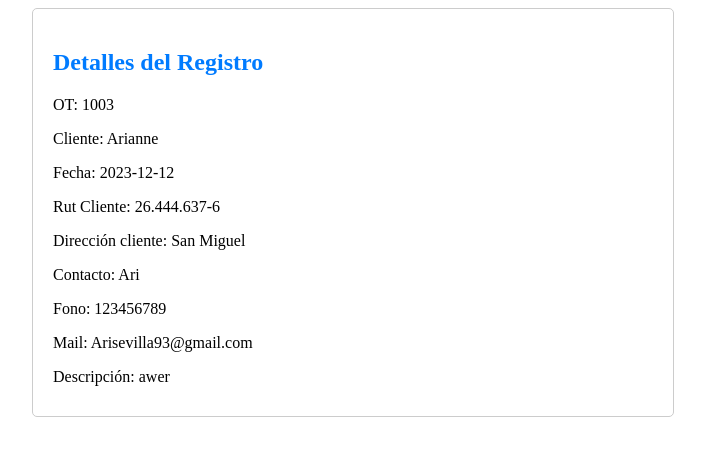
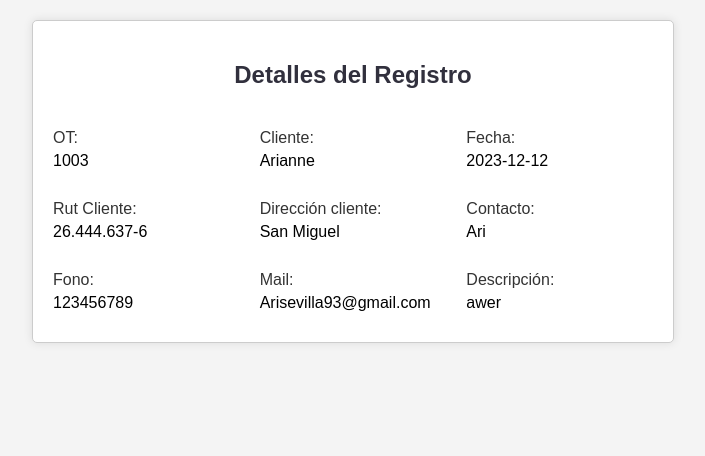
Before and after one commit to Arisevilla/PythonDjangoRegistrosUsuarios, a Django app: page /detalles_registro/1003/ in a window 1280 px wide. Shown: the top 456 px of the page, without its empty margins (287-992 px from the left). Run offline with Django 4.2, Linux system fonts and the light colour scheme; data comes from the database, SQL or seed files in the repository.

Commit message:
estilos model listos

```diff
--- a/login/templates/detalle2.html
+++ b/login/templates/detalle2.html
@@ -6,38 +6,96 @@
     <title>Document</title>
 
     <style type="text/css">
+        body {
+            font-family: 'Arial', sans-serif;
+            background-color: #f4f4f4;
+            margin: 0;
+            padding: 0;
+        }
+
         .detalle-registro {
             max-width: 600px;
-    margin: 0 auto;
+            margin: 20px auto;
             padding: 20px;
             border: 1px solid #ccc;
             border-radius: 5px;
             background-color: #fff;
+            box-shadow: 0 0 10px rgba(0, 0, 0, 0.1);
+            display: grid;
+            grid-template-columns: repeat(3, 1fr);
+            gap: 20px;
         }
 
         .detalle-titulo {
-    color: #007bff;
+            color: #31303D;
+            text-align: center;
+            grid-column: span 3;
         }
 
         .detalle-item {
+            display: flex;
+            flex-direction: column;
             margin-bottom: 10px;
         }
 
+        .detalle-item label {
+            margin-bottom: 5px;
+            color: #333;
+        }
 
+        .detalle-item p {
+            margin: 0;
+        }
     </style>
 </head>
 <body>
     <div class="detalle-registro">
         <h2 class="detalle-titulo">Detalles del Registro</h2>
-        <p class="detalle-item">OT: {{ detalle.id }}</p>
-        <p class="detalle-item">Cliente: {{ detalle.cliente }}</p>
-        <p class="detalle-item">Fecha: {{ detalle.fecha }}</p>
-        <p class="detalle-item">Rut Cliente: {{ detalle.rut }}</p>
-        <p class="detalle-item">Dirección cliente: {{ detalle.direccion }}</p>
-        <p class="detalle-item">Contacto: {{ detalle.contacto }}</p>
-        <p class="detalle-item">Fono: {{ detalle.fono }}</p>
-        <p class="detalle-item">Mail: {{ detalle.mail }}</p>
-        <p class="detalle-item">Descripción: {{ detalle.descripcion }}</p>
+
+        <div class="detalle-item">
+            <label for="ot">OT:</label>
+            <p>{{ detalle.id }}</p>
+        </div>
+
+        <div class="detalle-item">
+            <label for="cliente">Cliente:</label>
+            <p>{{ detalle.cliente }}</p>
+        </div>
+
+        <div class="detalle-item">
+            <label for="fecha">Fecha:</label>
+            <p>{{ detalle.fecha }}</p>
+        </div>
+
+        <div class="detalle-item">
+            <label for="rut">Rut Cliente:</label>
+            <p>{{ detalle.rut }}</p>
+        </div>
+
+        <div class="detalle-item">
+            <label for="direccion">Dirección cliente:</label>
+            <p>{{ detalle.direccion }}</p>
+        </div>
+
+        <div class="detalle-item">
+            <label for="contacto">Contacto:</label>
+            <p>{{ detalle.contacto }}</p>
+        </div>
+
+        <div class="detalle-item">
+            <label for="fono">Fono:</label>
+            <p>{{ detalle.fono }}</p>
+        </div>
+
+        <div class="detalle-item">
+            <label for="mail">Mail:</label>
+            <p>{{ detalle.mail }}</p>
+        </div>
+
+        <div class="detalle-item">
+            <label for="descripcion">Descripción:</label>
+            <p>{{ detalle.descripcion }}</p>
+        </div>
 
     </div>
 </body>
```
Lines whose indentation alone changed are shown as unchanged.
